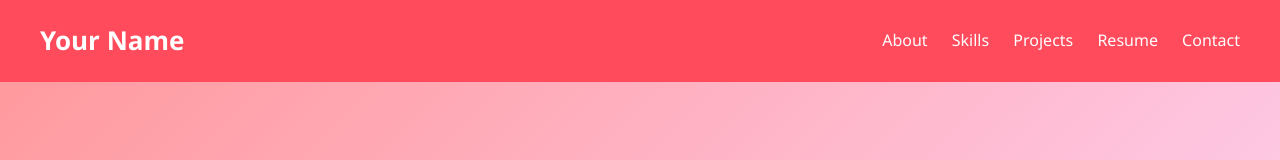
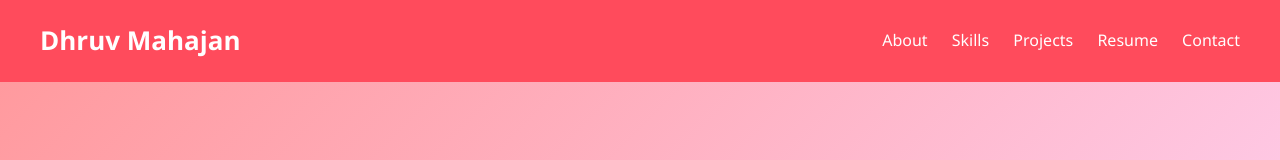
Before and after one commit to dhruvmahajan001/CODSOFT, a plain HTML site: page Task1-Portfolio/index.html in a window 1280 px wide. Shown: the top 160 px of the page. Drawn offline with Linux system fonts and the light colour scheme.

Commit message:
Update index.html

```diff
--- a/Task1-Portfolio/index.html
+++ b/Task1-Portfolio/index.html
@@ -8,7 +8,7 @@
 <body>
   <!-- Header -->
   <header>
-    <div class="logo">Your Name</div>
+    <div class="logo">Dhruv Mahajan</div>
     <nav>
       <a href="#about">About</a>
       <a href="#skills">Skills</a>
```
